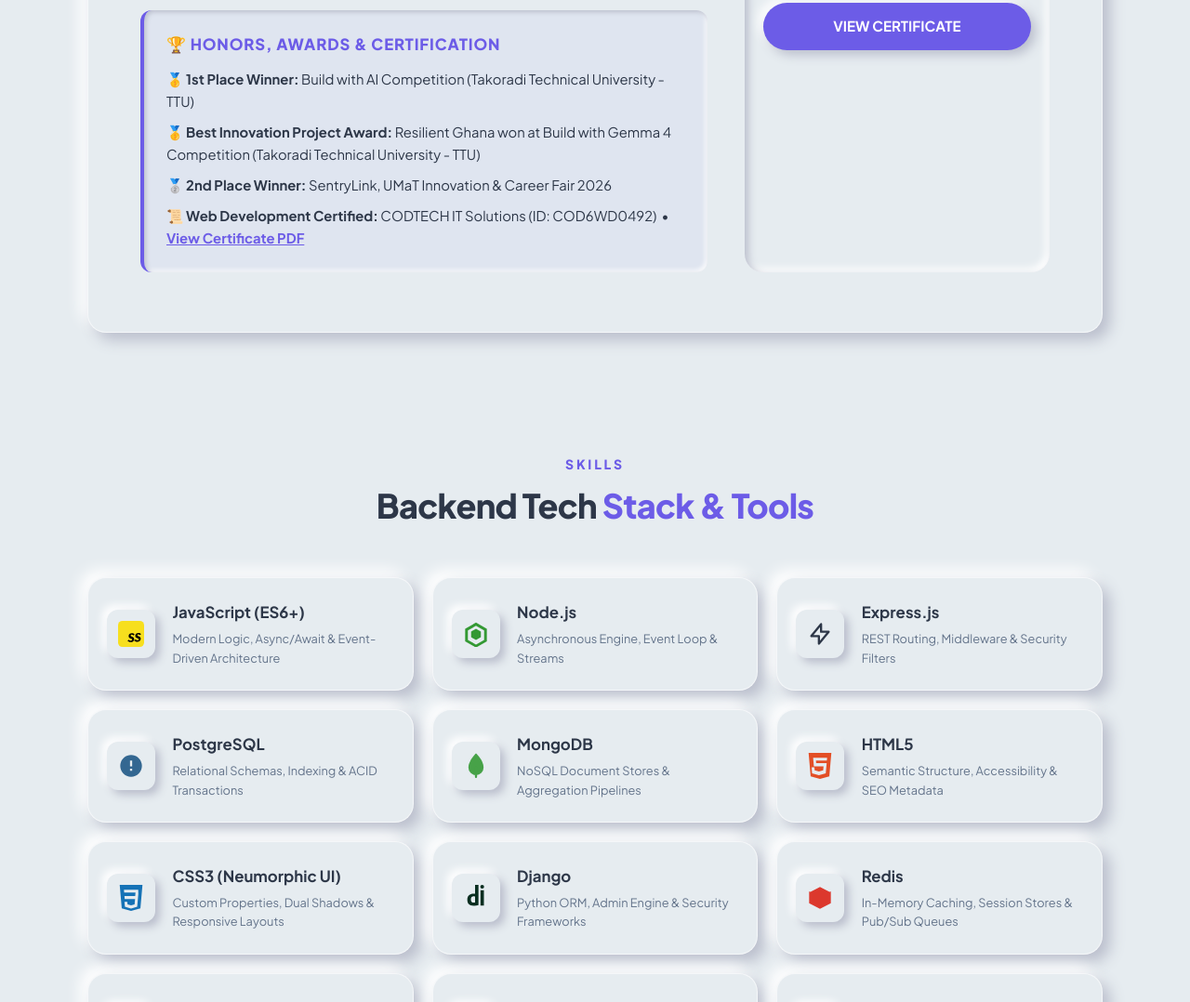
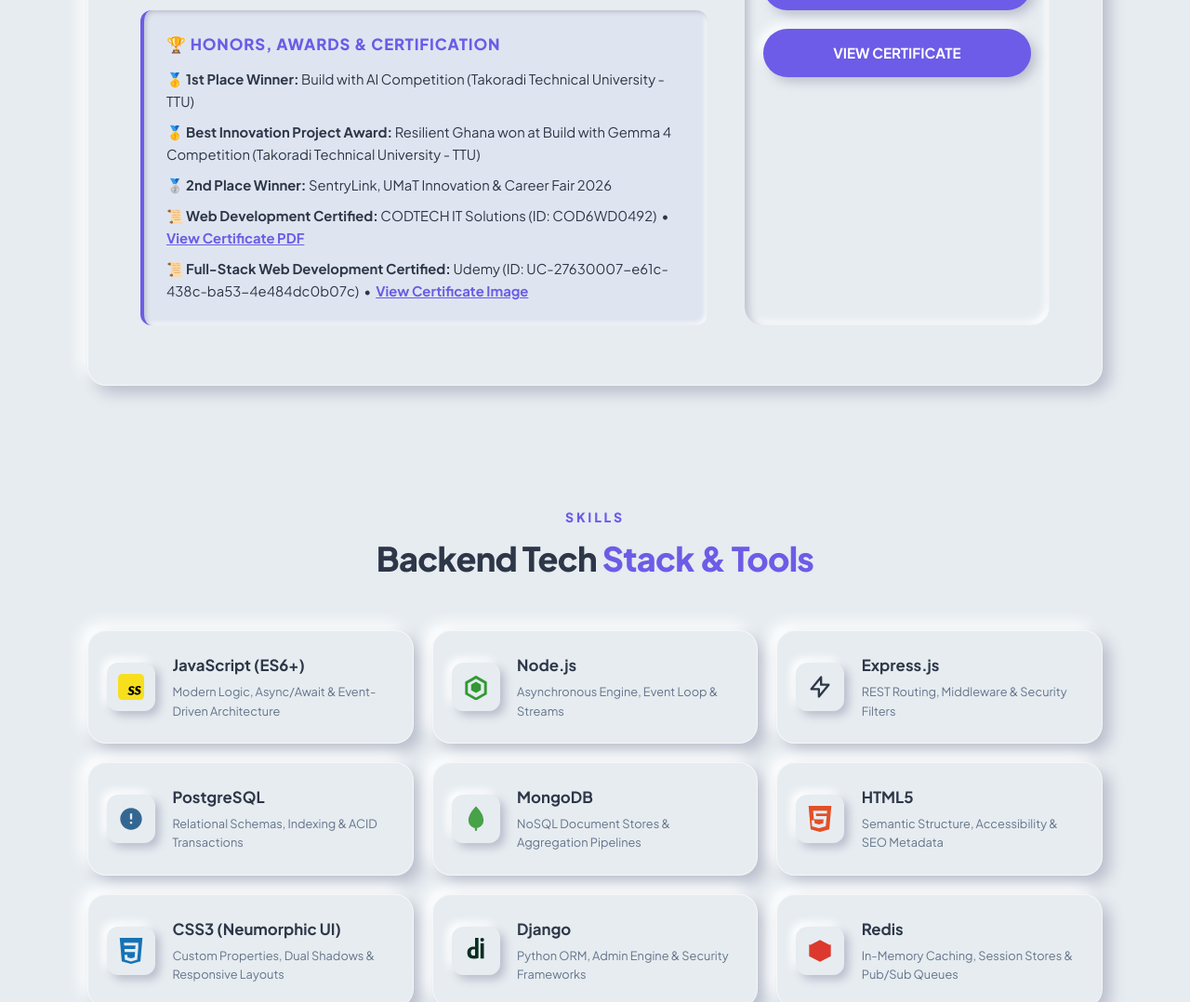
Before and after one commit to Moses-Arthu/arthur-moses-portfolio, a website: page public/index.html in a window 1280 px wide. Shown: the part 1466-2544 px from the top of the page at 93% size. Drawn offline with Linux system fonts and the light colour scheme.

Commit message:
Update index.html

```diff
--- a/public/index.html
+++ b/public/index.html
@@ -202,6 +202,12 @@
                     &nbsp;•&nbsp;
                     <a href="docs/Arthur_Moses_Certificate.pdf" target="_blank" style="color: var(--primary-purple); font-weight: 700; text-decoration: underline;">View Certificate PDF</a>
                   </li>
+                  <li>
+                  <strong>📜 Full-Stack Web Development Certified:</strong> Udemy (ID: UC-27630007-e61c-438c-ba53-4e484dc0b07c)
+                   &nbsp;•&nbsp;
+                   <a href="https://udemy-certificate.s3.amazonaws.com/image/UC-27630007-e61c-438c-ba53-4e484dc0b07c.jpg" target="_blank" style="color: var(--primary-purple); font-weight: 700; text-decoration: underline;">View Certificate Image</a>
+                   </li>
+
                 </ul>
               </div>
             </div>
```
